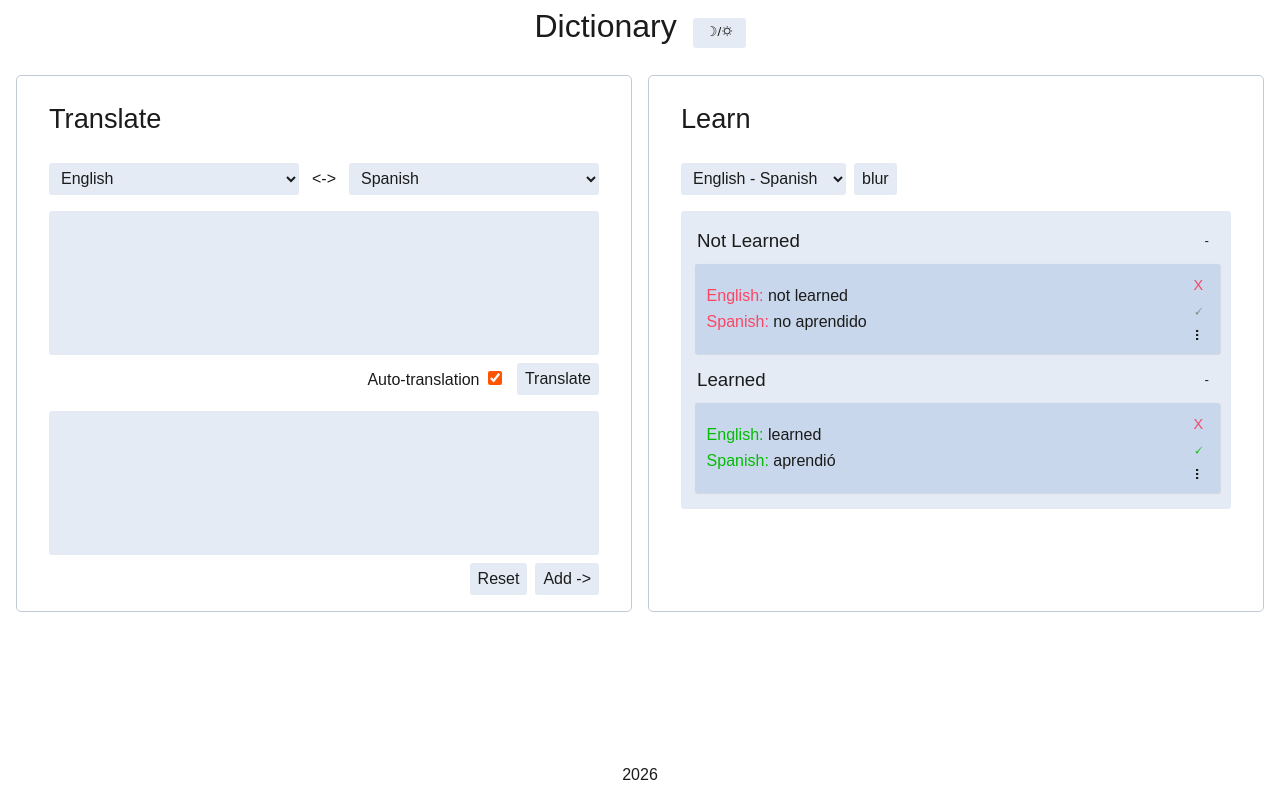
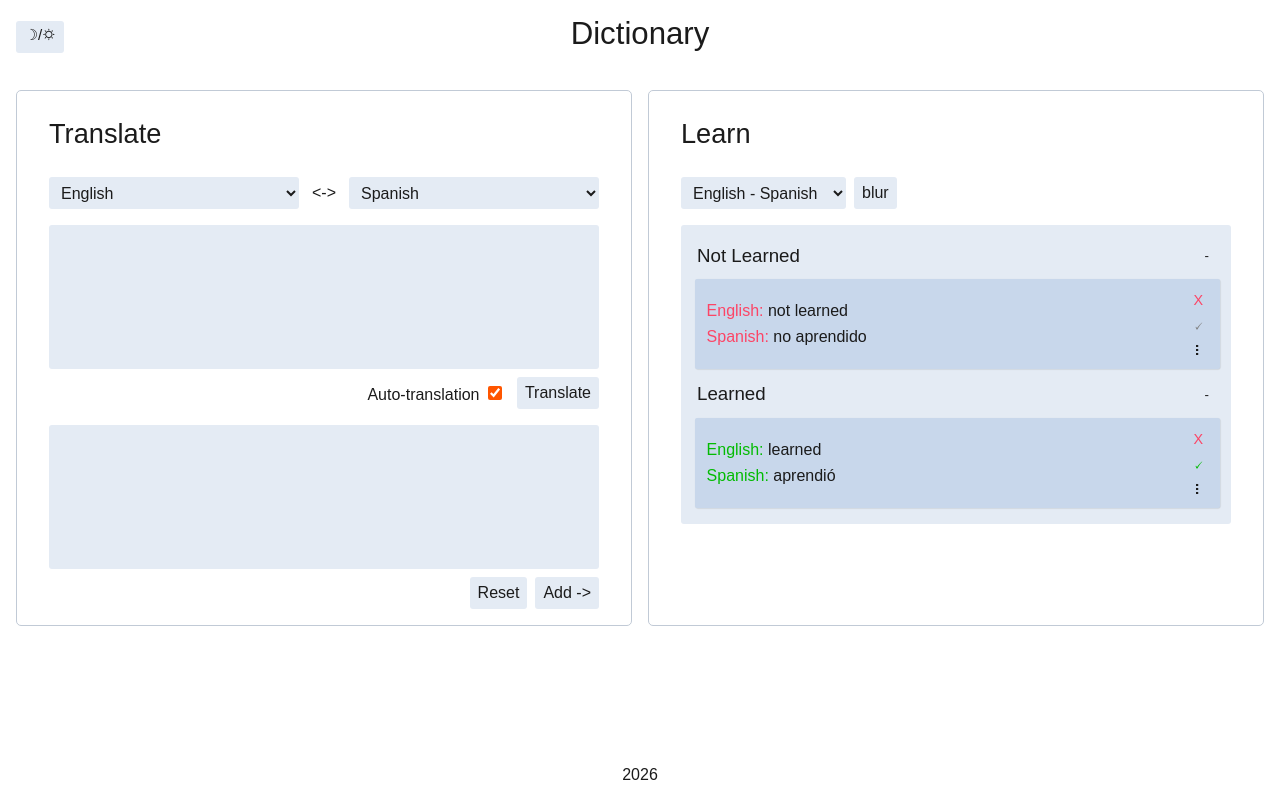
Before and after one commit to self-related/dictionary, a React (Vite) app: page / in a window 1280 px wide. Built offline with nearby package versions, Linux system fonts and the light colour scheme; the HTML template or start-up script is replaced by a standard one.

Commit message:
Change navbar's display to grid

```diff
--- a/src/shared/ui/layout/Layout.module.css
+++ b/src/shared/ui/layout/Layout.module.css
@@ -29,31 +29,36 @@
 }
 
 .navbar {
-    align-items: stretch;
-    display: flex;
-    color: inherit;
-    justify-content: center;
-    min-height: 3rem;
-    padding: 0.5rem;
+    display: grid;
+    grid-template-columns: repeat(3, 1fr);
+
     width: 100%;
-    gap: 1rem;
+    height: min-content;
 
-    & > p {
-        font-size: 2rem;
-        margin: 0;
-    }
+    padding: 1rem;
 }
 
 .navbarButtons {
+    grid-column: 1 / 2;
     display: flex;
-    padding-top: 0.4rem;
+    padding: 0.3rem 0;
 }
 
+.navbarTitle {
+    grid-column: 2 / 3;
+    text-align: center;
+
+    margin: 0;
+
+    font-size: 1.95rem;
+    font-weight: 400;
+}
+
+
 .colorSchemeIsAutoBtnMod {
-    font-size: 0.85rem;
+    font-size: 0.95rem;
 }
 
 .colorSchemeBtn {
-    width: 3.3rem;
-    margin: 0.2rem 0 0.2rem 0;
+    width: 3rem;
 }
--- a/src/shared/ui/layout/Layout.tsx
+++ b/src/shared/ui/layout/Layout.tsx
@@ -30,10 +30,12 @@ export default function Layout({
         <div className={`${styles.layout} ${accent} ${colorSchemeCSS} ${className}`}>
             {/* Navbar */}
             <nav className={styles.navbar}>
-                <p>Dictionary</p>
                 <div className={styles.navbarButtons}>
                     <ColorSchemeBtn colorScheme={colorScheme} onClick={() => dispatch(switchColorScheme())} />
                 </div>
+                <h1 className={styles.navbarTitle}>
+                    Dictionary
+                </h1>
             </nav>
 
             {/* Inner content */}
@@ -56,9 +58,9 @@ function ColorSchemeBtn({ colorScheme, onClick }: {
     onClick?(): void
 }) {
     const colorSchemeBtnIcon =
-    colorScheme === "dark" ? "☽" :
-    colorScheme === "light" ? "🌣" :
-    "☽/🌣";
+    colorScheme === "dark" ? "☽"
+    : colorScheme === "light" ? "🌣"
+    : "☽/🌣";
 
     const colorSchemeIsAutoCSS = colorScheme === "auto" ? styles.colorSchemeIsAutoBtnMod : "";
 
```
